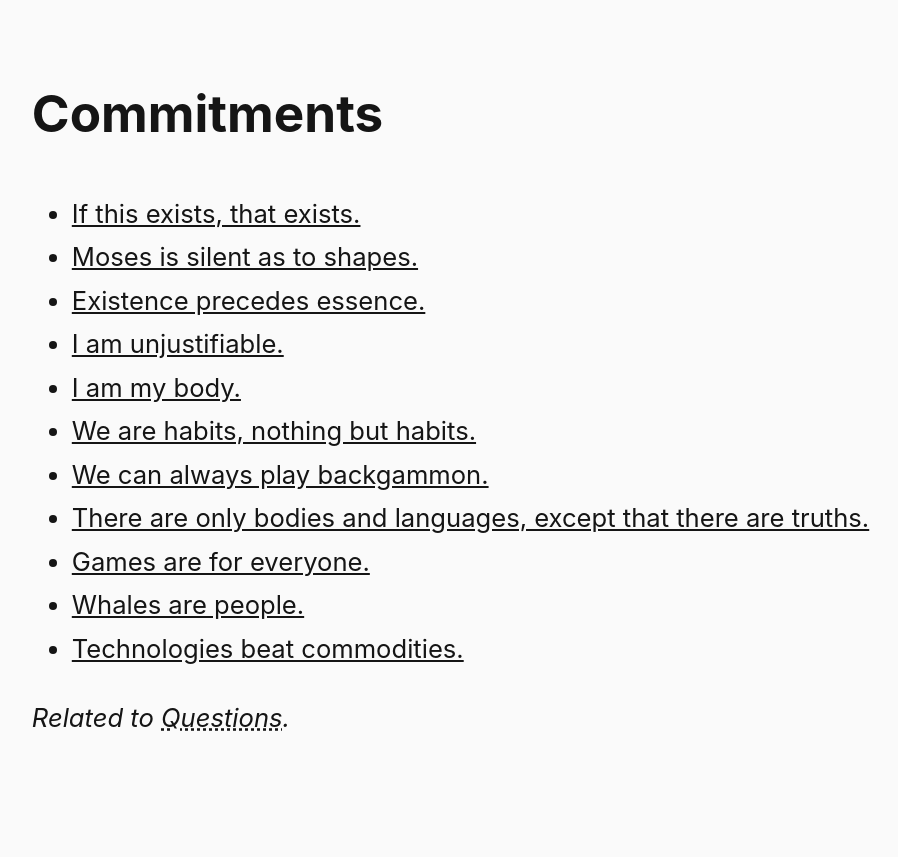
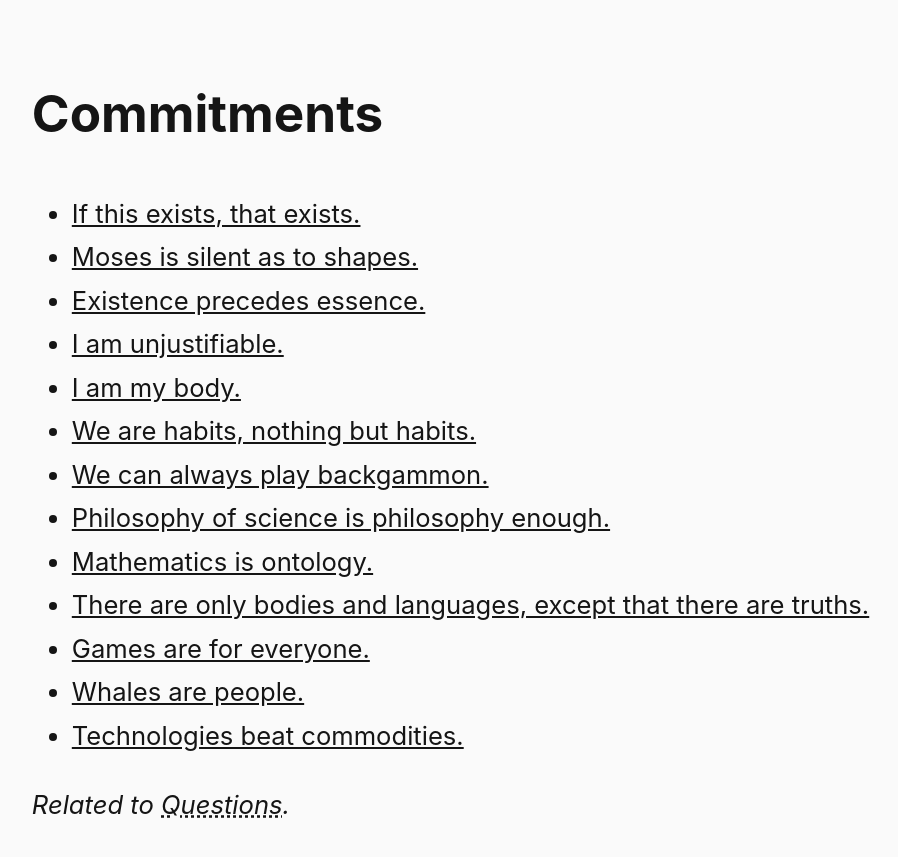
Before and after one commit to steinea/fyi, a Jekyll site: the page built from pages/commitments.md, in a window 1280 px wide. Shown: the top 857 px of the page, without its empty margins (45-943 px from the left). Built offline with Jekyll 4.4.1, drawn with Linux system fonts in a browser that asks for light colours.

Commit message:
Add Badiou, Quine commitments

```diff
--- a/pages/commitments.md
+++ b/pages/commitments.md
@@ -13,6 +13,8 @@ redirect_from:
 * [I am my body.](https://en.wikipedia.org/wiki/Phenomenology_of_Perception "Merleau-Ponty 1945, p. 151")
 * [We are habits, nothing but habits.](https://cup.columbia.edu/book/empiricism-and-subjectivity/9780231068130/ "Deleuze 1953, p. x")
 * [We can always play backgammon.](https://cup.columbia.edu/book/empiricism-and-subjectivity/9780231068130/ "Deleuze 1953, p. 34")
+* [Philosophy of science is philosophy enough.](https://www.jstor.org/stable/2251091 "Quine 1953, p. 446")
+* [Mathematics is ontology.](https://www.bloomsbury.com/ca/being-and-event-9781441137685/ "Badiou 1988, p. 4")
 * [There are only bodies and languages, except that there are truths.](https://www.lacan.com/badbodies.htm "Badiou 2006")
 * [Games are for everyone.](https://weheart.github.io/ "Zecher 2014")
 * [Whales are people.](https://thewalrus.ca/whales-are-people-too/ "Bourgon 2019")
```
